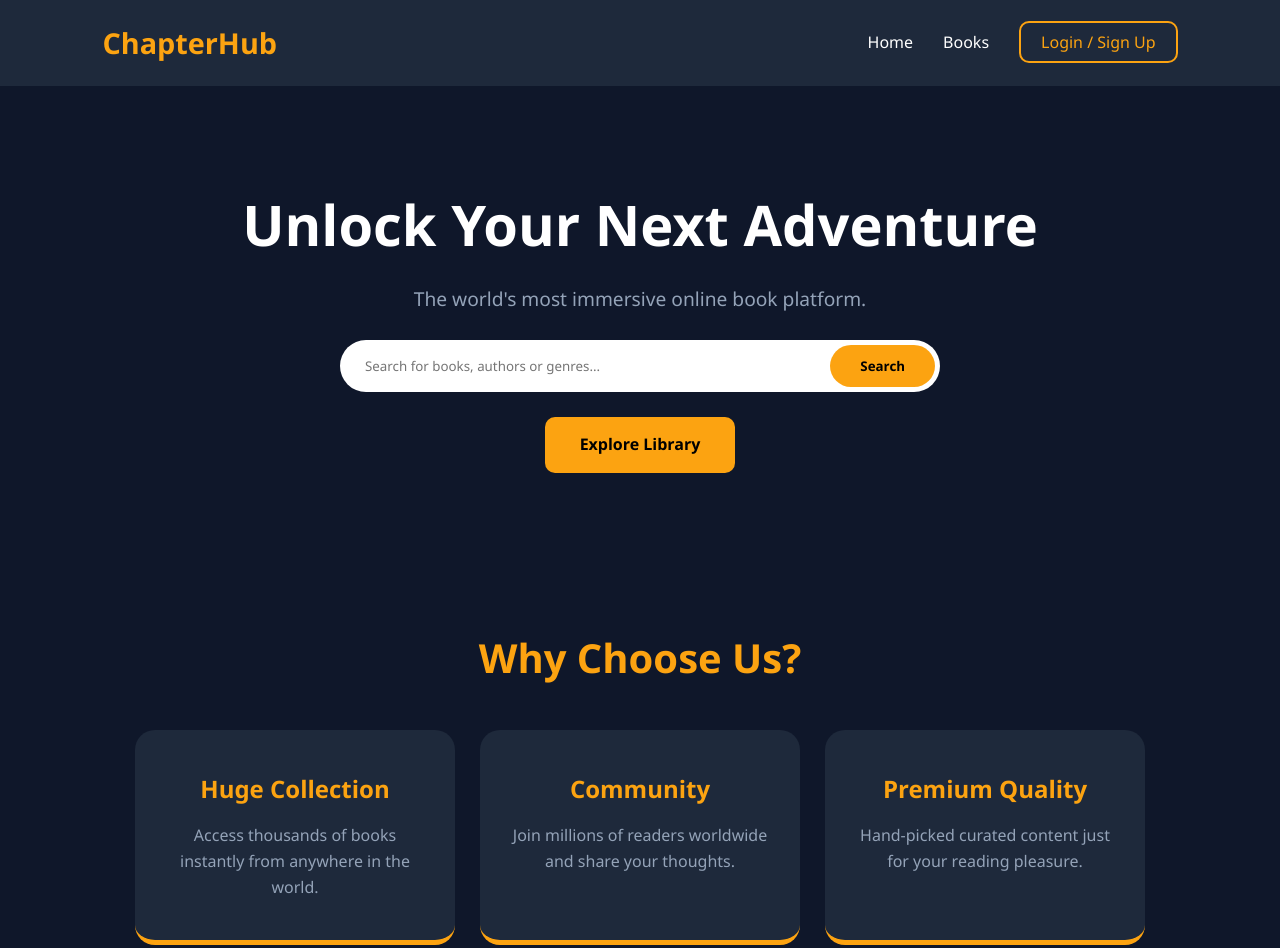
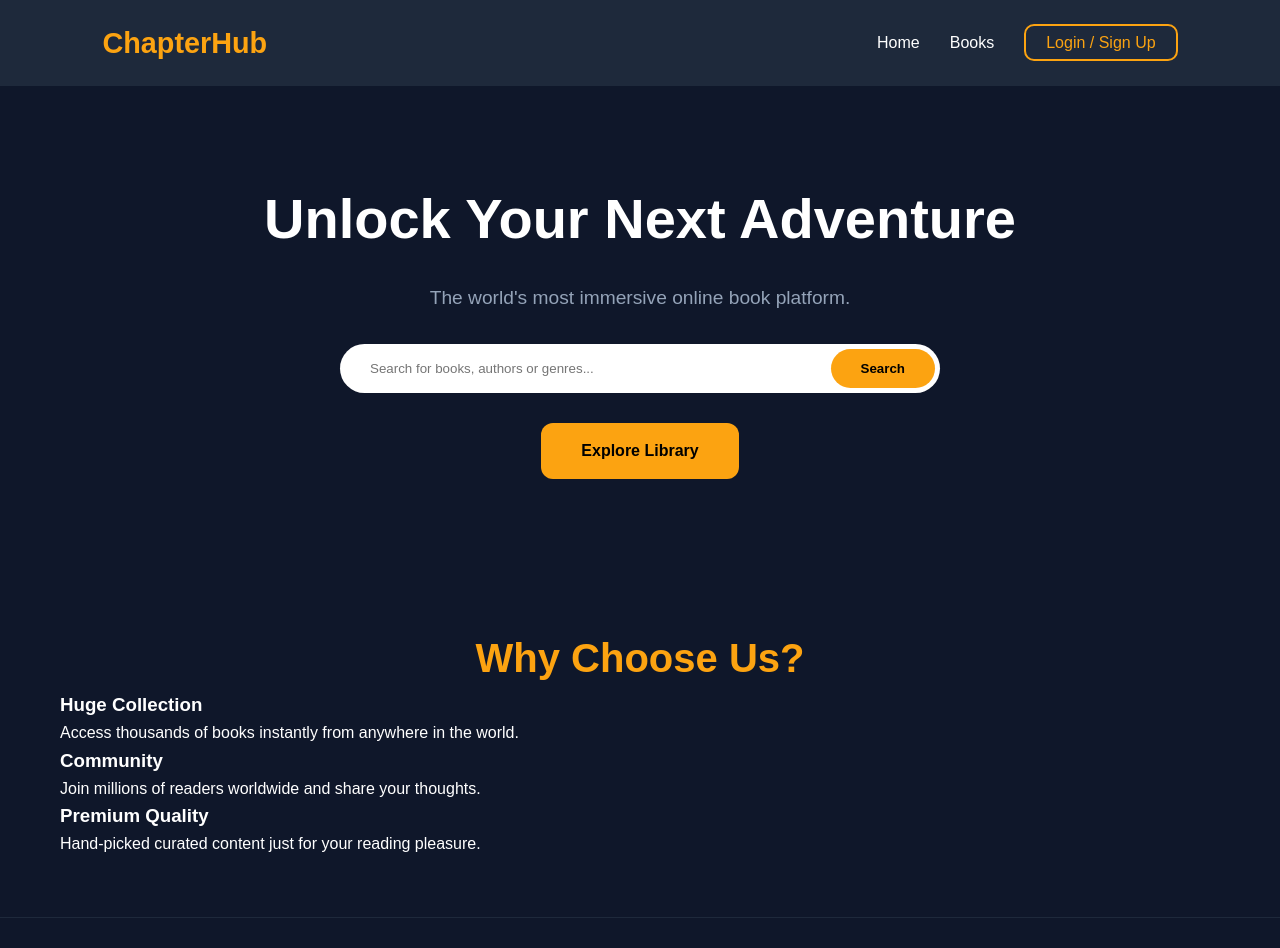
Before and after one commit to kavindyashashini39/chapter-hub, a website: page src/index.html in a window 1280 px wide. Shown: the top 948 px of the page. Drawn offline with Linux system fonts and the light colour scheme; files that its build step writes are made by us from their sources.

Commit message:
Update main.css

```diff
--- a/src/styles/main.css
+++ b/src/styles/main.css
@@ -1,5 +1,5 @@
-/* ChapterHub - No Image Dark Theme */
-* { margin: 0; padding: 0; box-sizing: border-box; font-family: 'Segoe UI', Tahoma, Geneva, Verdana, sans-serif; }
+/* ChapterHub - No Images Dark Theme */
+* { margin: 0; padding: 0; box-sizing: border-box; font-family: 'Poppins', sans-serif; }
 body { background-color: #0f172a; color: #ffffff; line-height: 1.6; }
 
 /* Navigation */
@@ -10,28 +10,28 @@ nav ul li a { color: #fff; text-decoration: none; font-weight: 500; transition:
 nav ul li a:hover { color: #fca311; }
 .cta-button { border: 2px solid #fca311; padding: 8px 20px; border-radius: 10px; color: #fca311 !important; }
 
-/* Hero Section */
-.hero-section { height: 60vh; display: flex; flex-direction: column; justify-content: center; align-items: center; text-align: center; background: #0f172a; }
-.hero-section h1 { font-size: 3.5rem; margin-bottom: 15px; font-weight: 800; }
-.search-box-container { background: #fff; padding: 5px; border-radius: 50px; display: flex; width: 100%; max-width: 600px; margin: 25px 0; }
-.search-box-container input { flex: 1; border: none; padding: 12px 20px; border-radius: 50px; outline: none; color: #333; }
+/* Sections */
+.hero-section { height: 60vh; display: flex; flex-direction: column; justify-content: center; align-items: center; text-align: center; padding: 0 20px; }
+.hero-section h1 { font-size: 3.5rem; font-weight: 800; margin-bottom: 20px; }
+.search-box-container { background: #fff; padding: 5px; border-radius: 50px; display: flex; width: 100%; max-width: 600px; margin: 30px 0; }
+.search-box-container input { flex: 1; border: none; padding: 12px 25px; border-radius: 50px; outline: none; color: #333; }
 .search-box-container button { background: #fca311; border: none; padding: 12px 30px; border-radius: 50px; font-weight: bold; cursor: pointer; }
-.explore-btn { background: #fca311; color: #000; text-decoration: none; padding: 15px 35px; border-radius: 10px; font-weight: bold; }
+.explore-btn { background: #fca311; color: #000; text-decoration: none; padding: 15px 40px; border-radius: 12px; font-weight: bold; }
 
-/* Why Choose Us Section */
+/* Grid & Cards */
 .container { max-width: 1200px; margin: 0 auto; padding: 60px 20px; }
-.features-grid { display: flex; gap: 25px; justify-content: center; flex-wrap: wrap; margin-top: 40px; }
-.feature-card {
+.grid { display: grid; grid-template-columns: repeat(auto-fit, minmax(300px, 1fr)); gap: 30px; margin-top: 40px; }
+.card {
     background: #1e293b;
     padding: 40px 30px;
-    border-radius: 20px;
+    border-radius: 25px;
     text-align: center;
-    width: 320px;
-    border-bottom: 5px solid #fca311; /* පල්ලෙහායින් ලස්සන ඉරක් */
-    transition: 0.3s;
+    border-bottom: 6px solid #fca311;
+    transition: 0.3s ease;
 }
-.feature-card:hover { transform: translateY(-10px); }
-.feature-card h3 { color: #fca311; margin-bottom: 15px; font-size: 1.5rem; }
-.feature-card p { color: #94a3b8; }
+.card:hover { transform: translateY(-10px); }
+.card h3 { font-size: 1.5rem; color: #fff; margin-bottom: 10px; }
+.price { font-size: 2rem; color: #fca311; font-weight: 800; margin: 20px 0; }
+.buy-btn { background: #fca311; color: #000; border: none; padding: 12px; width: 100%; border-radius: 10px; font-weight: bold; cursor: pointer; }
 
-footer { text-align: center; padding: 50px; background: #1e293b; margin-top: 50px; color: #94a3b8; }
+footer { text-align: center; padding: 60px; background: #0f172a; border-top: 1px solid #1e293b; color: #64748b; }
```
